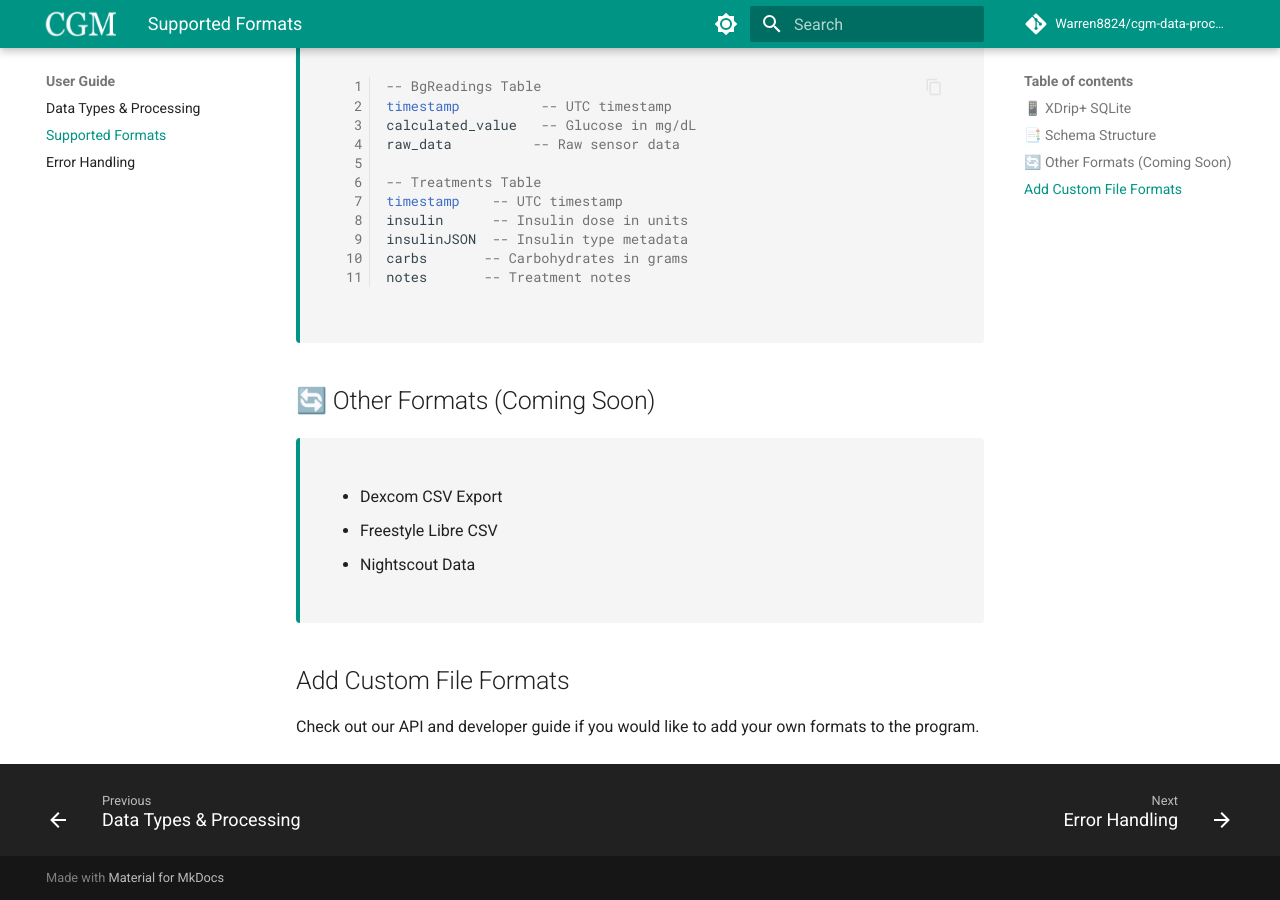
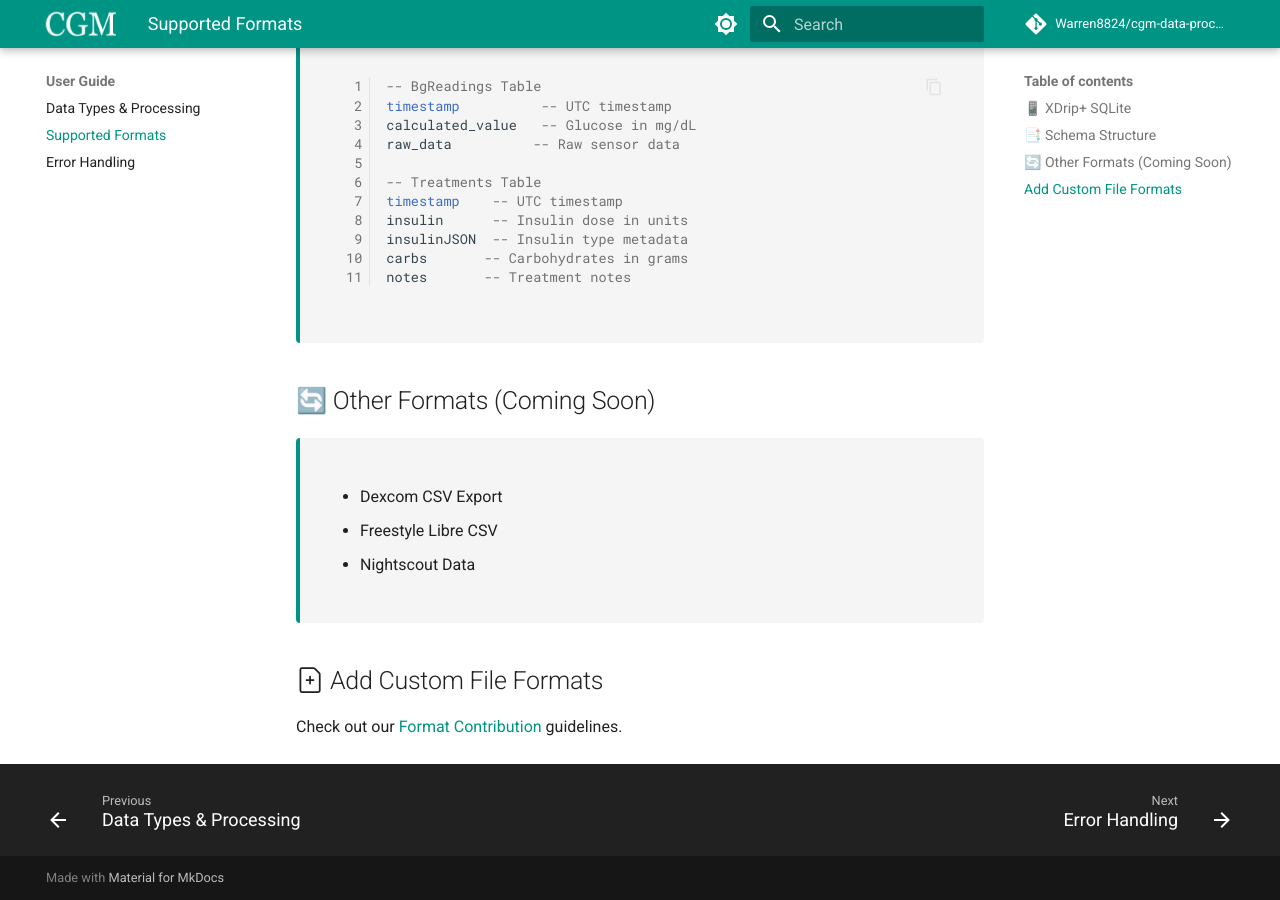
Before and after one commit to Warren8824/cgm-data-processor, an MkDocs documentation site: the page built from docs/user-guide/formats.md, in a window 1280 px wide and 900 px high, scrolled down 740 px. Built offline with MkDocs 1.6.1 and Material for MkDocs 9.7.7, drawn with Linux system fonts in a browser that asks for light colours; comment, search, counter and statistics services are not loaded.

Commit message:
Add :octicons-file-added-24: icon to add formats header.

```diff
--- a/docs/user-guide/formats.md
+++ b/docs/user-guide/formats.md
@@ -44,6 +44,6 @@ notes       -- Treatment notes
 </ul>
 </div>
 
-## Add Custom File Formats
+## :octicons-file-added-24: Add Custom File Formats
 
-Check out our API and developer guide if you would like to add your own formats to the program.
+Check out our [Format Contribution](../contributing/formats.md) guidelines.
```
